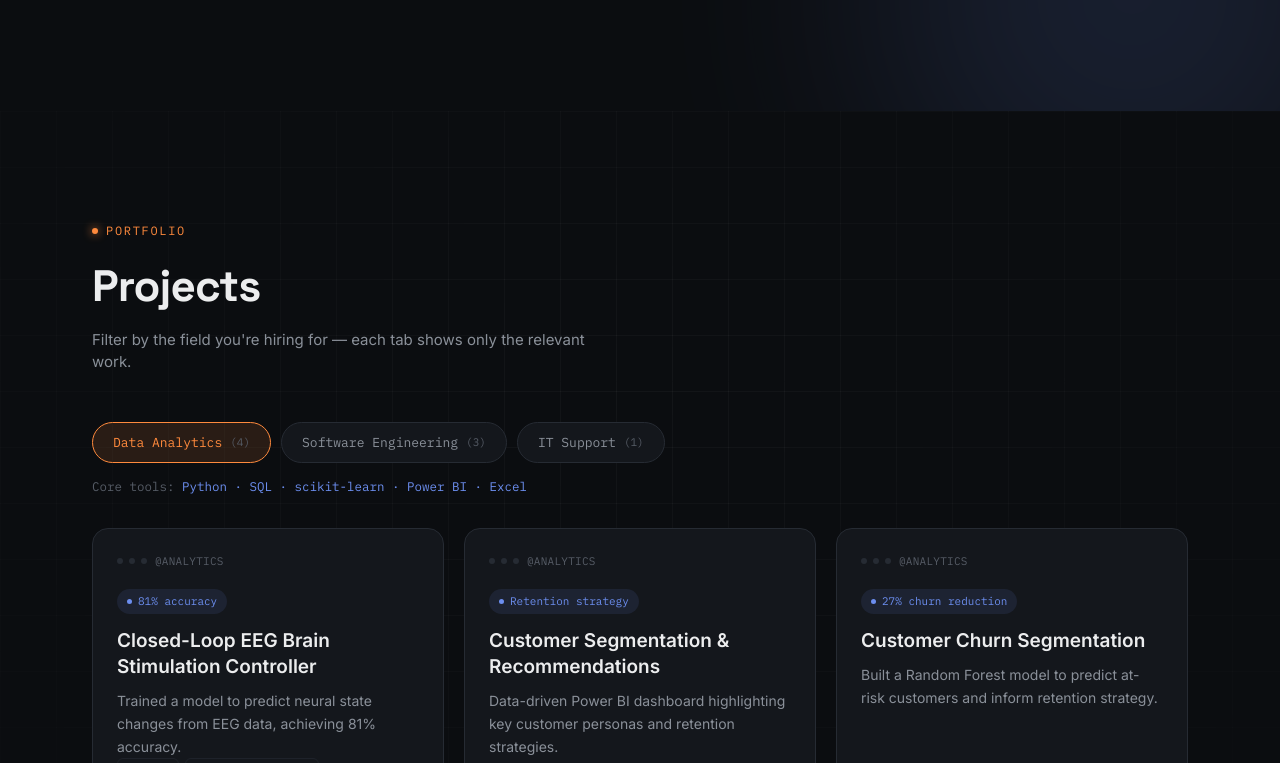
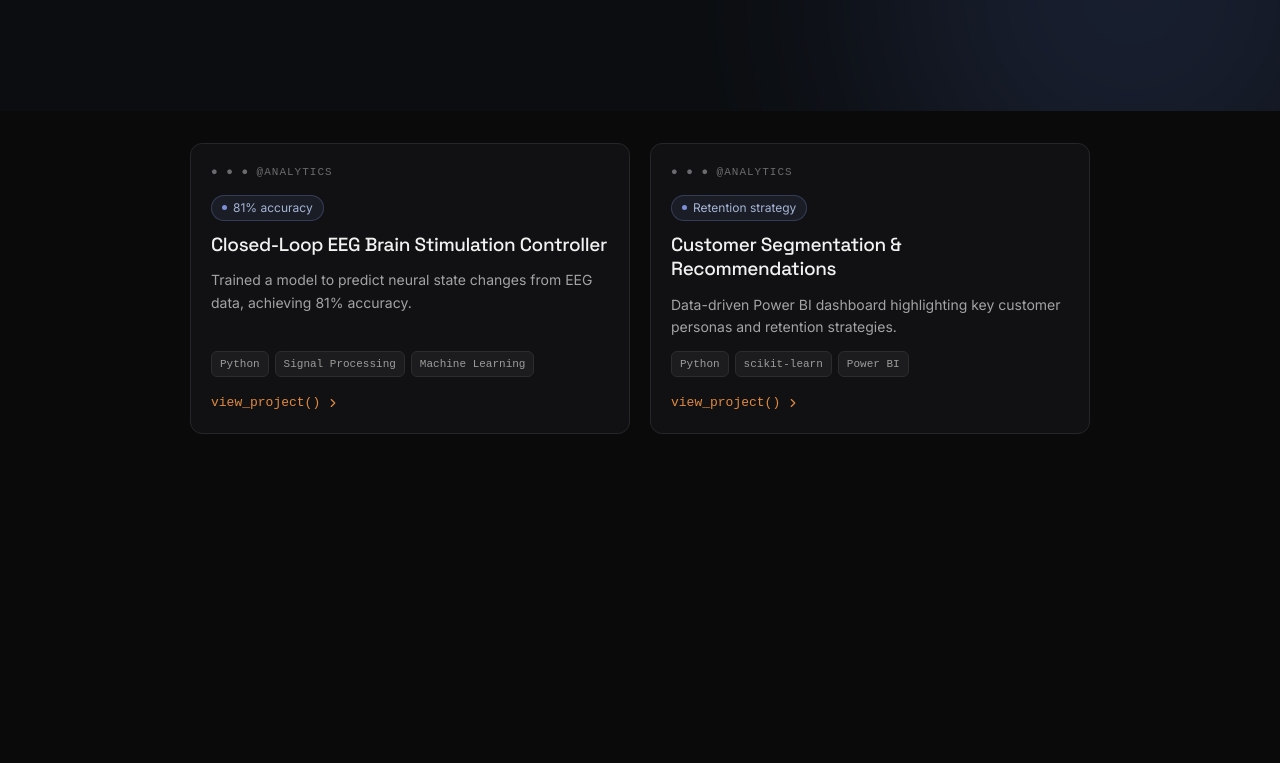
Before and after one commit to malshthunga/updated-portfolio, a Next.js app in the folder portfolio-nextjs/: page / in a window 1280 px wide. Shown: the part 2037-2800 px from the top of the page. Built offline with nearby package versions, Linux system fonts and the light colour scheme.

Commit message:
push the changes

```diff
--- a/package.json
+++ b/package.json
@@ -1,6 +1,6 @@
 {
   "dependencies": {
-    "lucide-react": "^1.28.0",
+    "lucide-react": "^1.29.0",
     "react-icons": "^5.7.0"
   }
 }
--- a/portfolio-nextjs/components/Projects.tsx
+++ b/portfolio-nextjs/components/Projects.tsx
@@ -1,83 +1,359 @@
-"use client";
+'use client';
 
-import { useState } from "react";
-import TileCanvas from "./TileCanvas";
-import { tabs, projects, TabKey } from "./projectsData";
+import React, { useState, useEffect, useCallback } from "react";
+import { ChevronLeft, ChevronRight, X, Play } from "lucide-react";
+import { projects, Project } from "./projectsData";
 
-export default function Projects() {
-  const [active, setActive] = useState<TabKey>("data");
-  const activeTab = tabs.find((t) => t.key === active)!;
+function Badge({ children }: { children: React.ReactNode }) {
+  return (
+    <span
+      style={{
+        display: "inline-flex",
+        alignItems: "center",
+        gap: 6,
+        fontSize: 12,
+        color: "#a5b4d4",
+        background: "rgba(99,120,180,0.12)",
+        border: "1px solid rgba(99,120,180,0.35)",
+        borderRadius: 999,
+        padding: "3px 10px",
+      }}
+    >
+      <span style={{ width: 5, height: 5, borderRadius: 999, background: "#7c8fd6" }} />
+      {children}
+    </span>
+  );
+}
+
+function Tag({ children }: { children: React.ReactNode }) {
+  return (
+    <span
+      style={{
+        fontSize: 11,
+        fontFamily: "monospace",
+        color: "#9c9c9c",
+        background: "#1c1c1e",
+        border: "1px solid #2c2c2e",
+        borderRadius: 6,
+        padding: "4px 8px",
+      }}
+    >
+      {children}
+    </span>
+  );
+}
+
+function GithubIcon() {
+  return (
+    <svg width="15" height="15" viewBox="0 0 24 24" fill="none" stroke="currentColor" strokeWidth="2" strokeLinecap="round" strokeLinejoin="round">
+      <path d="M15 22v-4a4.8 4.8 0 0 0-1-3.5c3 0 6-2 6-5.5.08-1.25-.27-2.48-1-3.5.28-1.15.28-2.35 0-3.5 0 0-1 0-3 1.5-2.64-.5-5.36-.5-8 0C6 2 5 2 5 2c-.3 1.15-.3 2.35 0 3.5A5.403 5.403 0 0 0 4 9c0 3.5 3 5.5 6 5.5-.39.49-.68 1.05-.85 1.65-.17.6-.22 1.23-.15 1.85v4" />
+      <path d="M9 18c-4.51 2-5-2-7-2" />
+    </svg>
+  );
+}
+
+function ProjectCard({ project, onOpen }: { project: Project; onOpen: (p: Project) => void }) {
+  return (
+    <div
+      style={{
+        background: "#111113",
+        border: "1px solid #26262a",
+        borderRadius: 12,
+        padding: 20,
+        display: "flex",
+        flexDirection: "column",
+        gap: 12,
+      }}
+    >
+      <div style={{ fontSize: 11, fontFamily: "monospace", color: "#6b6b6f", letterSpacing: 1 }}>
+        ● ● ● {project.category.toUpperCase()}
+      </div>
+      <div>
+        <Badge>{project.badge}</Badge>
+      </div>
+      <h3 style={{ fontSize: 19, fontWeight: 500, color: "#f2f2f2", margin: 0, lineHeight: 1.3 }}>
+        {project.title}
+      </h3>
+      <p style={{ fontSize: 14, color: "#a3a3a6", lineHeight: 1.6, margin: 0, flexGrow: 1 }}>
+        {project.description}
+      </p>
+      <div style={{ display: "flex", flexWrap: "wrap", gap: 6 }}>
+        {project.tags.map((t) => (
+          <Tag key={t}>{t}</Tag>
+        ))}
+      </div>
+      <button
+        onClick={() => onOpen(project)}
+        style={{
+          background: "none",
+          border: "none",
+          color: "#e08a3e",
+          fontFamily: "monospace",
+          fontSize: 13,
+          display: "flex",
+          alignItems: "center",
+          gap: 6,
+          cursor: "pointer",
+          padding: 0,
+          marginTop: 4,
+          alignSelf: "flex-start",
+        }}
+      >
+        view_project() <ChevronRight size={14} />
+      </button>
+    </div>
+  );
+}
+
+function Slideshow({ media }: { media?: Project["media"] }) {
+  const [index, setIndex] = useState(0);
+  const items = media && media.length ? media : [];
+
+  const go = useCallback(
+    (dir: number) => {
+      if (!items.length) return;
+      setIndex((i) => (i + dir + items.length) % items.length);
+    },
+    [items.length]
+  );
+
+  useEffect(() => {
+    const onKey = (e: KeyboardEvent) => {
+      if (e.key === "ArrowLeft") go(-1);
+      if (e.key === "ArrowRight") go(1);
+    };
+    window.addEventListener("keydown", onKey);
+    return () => window.removeEventListener("keydown", onKey);
+  }, [go]);
+
+  if (!items.length) {
+    return (
+      <div
+        style={{
+          height: 320,
+          borderRadius: 10,
+          background: "#1a1a1c",
+          display: "flex",
+          alignItems: "center",
+          justifyContent: "center",
+          color: "#5a5a5e",
+          fontSize: 13,
+        }}
+      >
+        No media available
+      </div>
+    );
+  }
+
+  const current = items[index];
 
   return (
-    <section id="projects" className="relative py-28 overflow-hidden">
-      <TileCanvas color="255,138,61" />
-      <div className="max-w-wrap mx-auto px-8 relative z-[1]">
-        <div className="mb-12">
-          <div className="eyebrow">Portfolio</div>
-          <h2 className="text-[clamp(30px,4vw,44px)] font-bold">Projects</h2>
-          <p className="text-textDim mt-2.5 text-[15px] max-w-[520px]">
-            Filter by the field you&apos;re hiring for — each tab shows only the
-            relevant work.
-          </p>
-        </div>
+    <div>
+      <div
+        style={{
+          position: "relative",
+          height: 340,
+          borderRadius: 10,
+          overflow: "hidden",
+          background: "#000",
+        }}
+      >
+        {current.type === "video" ? (
+          <video
+            key={current.src}
+            src={current.src}
+            controls
+            style={{ width: "100%", height: "100%", objectFit: "contain" }}
+          />
+        ) : (
+          <img
+            key={current.src}
+            src={current.src}
+            alt={current.alt || ""}
+            style={{ width: "100%", height: "100%", objectFit: "cover" }}
+          />
+        )}
 
-        <div className="flex gap-2.5 flex-wrap mb-3.5">
-          {tabs.map((t) => (
+        {items.length > 1 && (
+          <>
+            <button onClick={() => go(-1)} aria-label="Previous" style={navBtnStyle("left")}>
+              <ChevronLeft size={18} />
+            </button>
+            <button onClick={() => go(1)} aria-label="Next" style={navBtnStyle("right")}>
+              <ChevronRight size={18} />
+            </button>
+          </>
+        )}
+      </div>
+
+      {items.length > 1 && (
+        <div style={{ display: "flex", gap: 6, marginTop: 10, justifyContent: "center" }}>
+          {items.map((m, i) => (
             <button
-              key={t.key}
-              onClick={() => setActive(t.key)}
-              className={`tab ${active === t.key ? "active" : ""}`}
+              key={i}
+              onClick={() => setIndex(i)}
+              aria-label={`Go to slide ${i + 1}`}
+              style={{
+                width: 8,
+                height: 8,
+                borderRadius: 999,
+                border: "none",
+                cursor: "pointer",
+                background: i === index ? "#e08a3e" : "#3a3a3e",
+                position: "relative",
+              }}
             >
-              {t.label}{" "}
-              <span className="text-[11px] text-textFaint">
-                ({projects[t.key].length})
-              </span>
+              {m.type === "video" && (
+                <Play size={6} style={{ position: "absolute", top: 1, left: 1, color: "#000" }} />
+              )}
             </button>
           ))}
         </div>
-        <div className="font-mono text-[12.5px] text-textFaint mb-8">
-          Core tools: <span className="text-accent2">{activeTab.tools}</span>
+      )}
+    </div>
+  );
+}
+
+function navBtnStyle(side: "left" | "right"): React.CSSProperties {
+  return {
+    position: "absolute",
+    top: "50%",
+    [side]: 10,
+    transform: "translateY(-50%)",
+    width: 34,
+    height: 34,
+    borderRadius: 999,
+    border: "1px solid rgba(255,255,255,0.15)",
+    background: "rgba(0,0,0,0.55)",
+    color: "#fff",
+    display: "flex",
+    alignItems: "center",
+    justifyContent: "center",
+    cursor: "pointer",
+  };
+}
+
+function ProjectModal({ project, onClose }: { project: Project | null; onClose: () => void }) {
+  useEffect(() => {
+    if (!project) return;
+    document.body.style.overflow = "hidden";
+    const onKey = (e: KeyboardEvent) => e.key === "Escape" && onClose();
+    window.addEventListener("keydown", onKey);
+    return () => {
+      document.body.style.overflow = "auto";
+      window.removeEventListener("keydown", onKey);
+    };
+  }, [project, onClose]);
+
+  if (!project) return null;
+
+  return (
+    <div
+      onClick={onClose}
+      style={{
+        position: "fixed",
+        inset: 0,
+        background: "rgba(0,0,0,0.8)",
+        backdropFilter: "blur(4px)",
+        display: "flex",
+        alignItems: "center",
+        justifyContent: "center",
+        padding: 20,
+        zIndex: 50,
+      }}
+    >
+      <div
+        onClick={(e) => e.stopPropagation()}
+        style={{
+          background: "#111113",
+          border: "1px solid #26262a",
+          borderRadius: 14,
+          maxWidth: 640,
+          width: "100%",
+          maxHeight: "88vh",
+          overflowY: "auto",
+          padding: 24,
+        }}
+      >
+        <div style={{ display: "flex", justifyContent: "space-between", alignItems: "flex-start" }}>
+          <div style={{ fontSize: 11, fontFamily: "monospace", color: "#6b6b6f", letterSpacing: 1 }}>
+            {project.category.toUpperCase()}
+          </div>
+          <button
+            onClick={onClose}
+            aria-label="Close"
+            style={{ background: "none", border: "none", color: "#9c9c9c", cursor: "pointer", padding: 4 }}
+          >
+            <X size={18} />
+          </button>
         </div>
 
-        <div className="grid sm:grid-cols-2 lg:grid-cols-3 gap-5">
-          {projects[active].map((p) => (
-            <div key={p.title} className="card">
-              <div className="flex items-center gap-2 mb-5">
-                <div className="flex gap-1.5">
-                  {[0, 1, 2].map((i) => (
-                    <span key={i} className="w-1.5 h-1.5 rounded-full bg-border" />
-                  ))}
-                </div>
-                <div className="font-mono text-[11px] text-textFaint uppercase tracking-wide">
-                  {p.category}
-                </div>
-              </div>
-              <span className={`badge ${p.placeholder ? "badge-placeholder" : ""}`}>
-                {p.badge}
-              </span>
-              <h4 className="text-[19px] font-semibold mb-2.5 leading-snug">{p.title}</h4>
-              <p className={`text-sm leading-relaxed flex-1 ${p.placeholder ? "text-textFaint italic" : "text-textDim"}`}>
-                {p.description}
-              </p>
-              <div className="flex flex-wrap gap-1.5 my-4.5">
-                {p.tags.map((tag) => (
-                  <span key={tag} className="tag">
-                    {tag}
-                  </span>
-                ))}
-              </div>
-              <a
-                href={p.href}
-                className={`font-mono text-[13px] inline-flex items-center gap-1.5 ${
-                  p.placeholder ? "text-textFaint pointer-events-none" : "text-accent"
-                }`}
-              >
-                view_project() →
-              </a>
-            </div>
-          ))}
+        <h2 style={{ fontSize: 22, fontWeight: 500, color: "#f2f2f2", margin: "8px 0 16px" }}>
+          {project.title}
+        </h2>
+
+        <Slideshow media={project.media} />
+
+        <p style={{ fontSize: 14, color: "#c4c4c7", lineHeight: 1.7, marginTop: 18 }}>
+          {project.longDescription || project.description}
+        </p>
+
+        <div style={{ marginTop: 16, marginBottom: 20 }}>
+          <div style={{ fontSize: 11, fontFamily: "monospace", color: "#6b6b6f", marginBottom: 8 }}>
+            SKILLS
+          </div>
+          <div style={{ display: "flex", flexWrap: "wrap", gap: 6 }}>
+            {project.tags.map((t) => (
+              <Tag key={t}>{t}</Tag>
+            ))}
+          </div>
         </div>
+
+        <a
+          href={project.href}
+          target="_blank"
+          rel="noopener noreferrer"
+          style={{
+            display: "inline-flex",
+            alignItems: "center",
+            gap: 8,
+            fontSize: 13,
+            fontFamily: "monospace",
+            color: "#e08a3e",
+            border: "1px solid #3a2c1e",
+            borderRadius: 8,
+            padding: "8px 14px",
+            textDecoration: "none",
+          }}
+        >
+          <GithubIcon />
+          <span>View on GitHub</span>
+        </a>
       </div>
-    </section>
+    </div>
   );
 }
+
+export default function Projects() {
+  const [active, setActive] = useState<Project | null>(null);
+
+  return (
+    <div style={{ background: "#0a0a0b", minHeight: "100vh", padding: 32 }}>
+      <div
+        style={{
+          display: "grid",
+          gridTemplateColumns: "repeat(auto-fit, minmax(280px, 1fr))",
+          gap: 20,
+          maxWidth: 900,
+          margin: "0 auto",
+        }}
+      >
+        {projects.map((p) => (
+          <ProjectCard key={p.title} project={p} onOpen={setActive} />
+        ))}
+      </div>
+
+      <ProjectModal project={active} onClose={() => setActive(null)} />
+    </div>
+  );
+}
--- a/portfolio-nextjs/components/projectsData.ts
+++ b/portfolio-nextjs/components/projectsData.ts
@@ -1,31 +1,41 @@
+'use client';
+
+import React, { useState, useEffect, useCallback } from "react";
+import { ChevronLeft, ChevronRight, X, Github, Play } from "lucide-react";
+
+export type MediaItem = {
+  type: "image" | "video";
+  src: string;
+  alt?: string;
+};
+
 export type Project = {
   category: "@analytics" | "@software" | "@it";
   badge: string;
   title: string;
   description: string;
+  longDescription?: string;
   tags: string[];
   href: string;
+  media?: MediaItem[];
   placeholder?: boolean;
 };
 
-export const tabs = [
-  { key: "data", label: "Data Analytics", tools: "Python · SQL · scikit-learn · Power BI · Excel" },
-  { key: "software", label: "Software Engineering", tools: "Java · Spring Boot · REST APIs · Git" },
-  { key: "it", label: "IT Support", tools: "Documentation · System Admin · LMS · Troubleshooting" },
-] as const;
-
-export type TabKey = (typeof tabs)[number]["key"];
-
-export const projects: Record<TabKey, Project[]> = {
-  data: [
+export const projects: Project[] = [
   {
     category: "@analytics",
     badge: "81% accuracy",
     title: "Closed-Loop EEG Brain Stimulation Controller",
     description:
       "Trained a model to predict neural state changes from EEG data, achieving 81% accuracy.",
+    longDescription:
+      "Built a closed-loop system that reads live EEG signal, classifies neural state in real time, and triggers stimulation adjustments automatically. The pipeline covers signal cleaning, feature extraction, and a trained classifier that hit 81% accuracy on held-out sessions.",
     tags: ["Python", "Signal Processing", "Machine Learning"],
-      href: "#",
+    href: "https://github.com/yourname/eeg-closed-loop",
+    media: [
+      { type: "image", src: "/assets/closed-loop-eeg.png", alt: "EEG signal traces" },
+      { type: "image", src: "/assets/business-overview-dashboard.png", alt: "Overview visual" },
+    ],
   },
   {
     category: "@analytics",
@@ -33,65 +43,13 @@ export const projects: Record<TabKey, Project[]> = {
     title: "Customer Segmentation & Recommendations",
     description:
       "Data-driven Power BI dashboard highlighting key customer personas and retention strategies.",
+    longDescription:
+      "Segmented the customer base into distinct personas using RFM analysis and k-means clustering, then built a Power BI dashboard so the retention team could see which segments were at risk and what offers historically worked for each.",
     tags: ["Python", "scikit-learn", "Power BI"],
-      href: "#",
+    href: "https://github.com/yourname/customer-segmentation",
+    media: [
+      { type: "image", src: "/assets/customer-segmentation-dashboard.png", alt: "Segmentation Overview" },
+      { type: "image", src: "/assets/churn-reason-dashboard.png", alt: "Churn Reason Breakdown" },
+    ],
   },
-    {
-      category: "@analytics",
-      badge: "27% churn reduction",
-      title: "Customer Churn Segmentation",
-      description:
-        "Built a Random Forest model to predict at-risk customers and inform retention strategy.",
-      tags: ["Python", "scikit-learn", "Power BI"],
-      href: "#",
-    },
-    {
-      category: "@analytics",
-      badge: "Dashboard",
-      title: "Sales Insights Dashboard",
-      description:
-        "Interactive Excel dashboard summarising sales performance, product trends, and regional insights.",
-      tags: ["Excel", "PivotTables", "XLOOKUP"],
-      href: "#",
-    },
-  ],
-  software: [
-    {
-      category: "@software",
-      badge: "[Update: result]",
-      title: "[Update: LMS Platform — Software Engineering Internship]",
-      description: "[Update: short description of the internship project and your role.]",
-      tags: ["Java", "Spring Boot"],
-      href: "#",
-      placeholder: true,
-    },
-    {
-      category: "@software",
-      badge: "[Update: result]",
-      title: "[Update: Spring Boot REST API]",
-      description: "[Update: short description of what the API does and its purpose.]",
-      tags: ["Java", "Spring Boot", "REST"],
-      href: "#",
-      placeholder: true,
-    },
-    {
-      category: "@software",
-      badge: "[Update: result]",
-      title: "[Update: Java Project Title]",
-      description: "[Update: short description of the Java project.]",
-      tags: ["Java"],
-      href: "#",
-      placeholder: true,
-    },
-  ],
-  it: [
-    {
-      category: "@it",
-      badge: "Internship",
-      title: "LearnWorlds LMS Support",
-      description: "Created technical documentation and supported onboarding of new users.",
-      tags: ["Documentation", "LMS", "Support"],
-      href: "#",
-    },
-  ],
-};
+];
```
Also changed, not shown: portfolio-nextjs/components/Contact.tsx (+16 -5 lines), 1 other file (tests, documents, lock files or other folders). Lines whose indentation alone changed are shown as unchanged.
